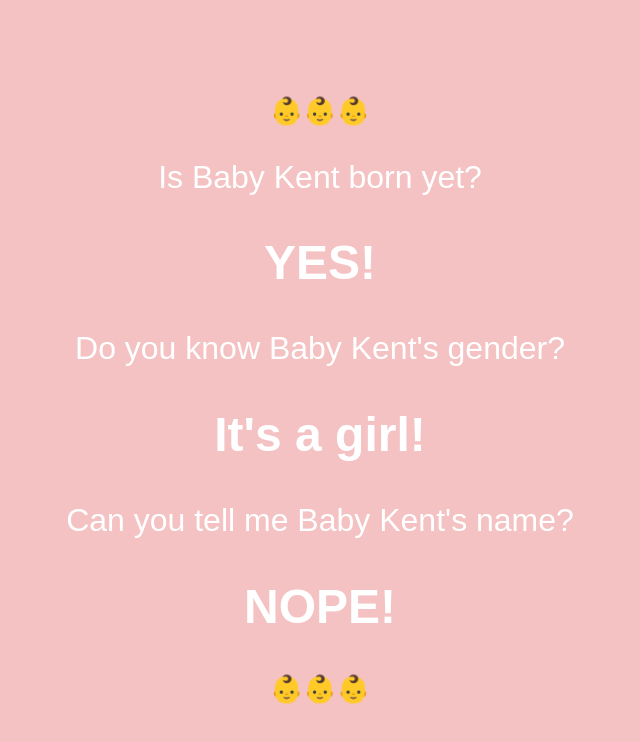
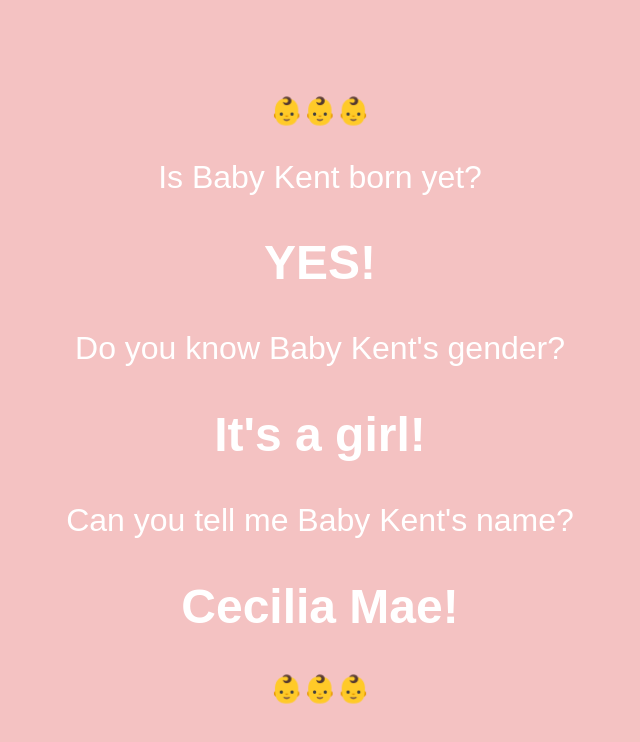
Before and after one commit to chandlerkent/nicoleandchandler, a plain HTML site: page index.html in a window 1280 px wide. Shown: the whole page, without its empty margins (320-960 px from the left). Drawn offline with Linux system fonts and the light colour scheme.

Commit message:
Update index.html

```diff
--- a/index.html
+++ b/index.html
@@ -28,7 +28,7 @@
 			<p>Do you know Baby Kent's gender?</p>
 			<h2>It's a girl!</h2>
 			<p>Can you tell me Baby Kent's name?</p>
-			<h2>NOPE!</h2>
+			<h2>Cecilia Mae!</h2>
 			<small>👶👶👶</small>
 		</div>
 	</body>
```
